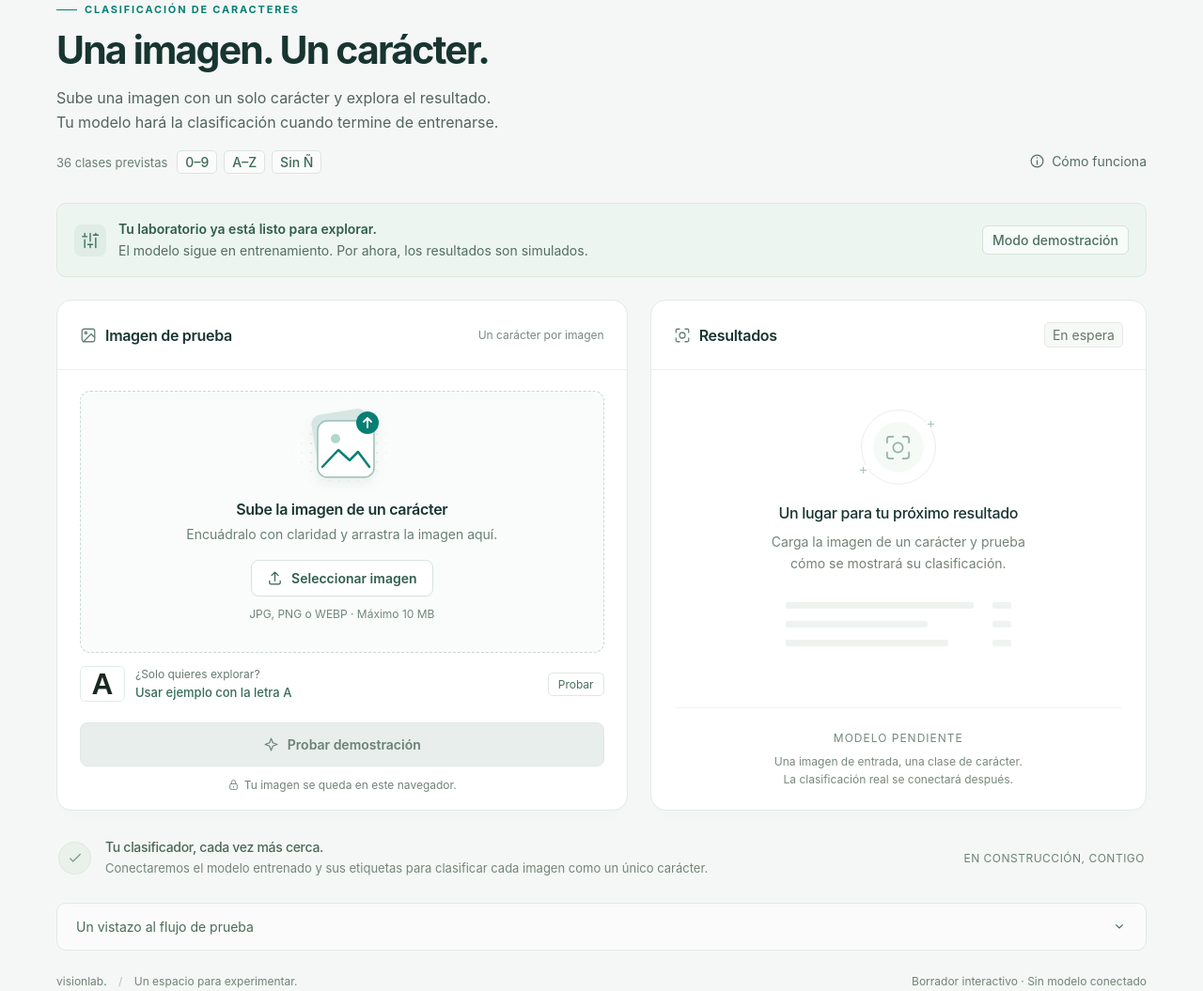
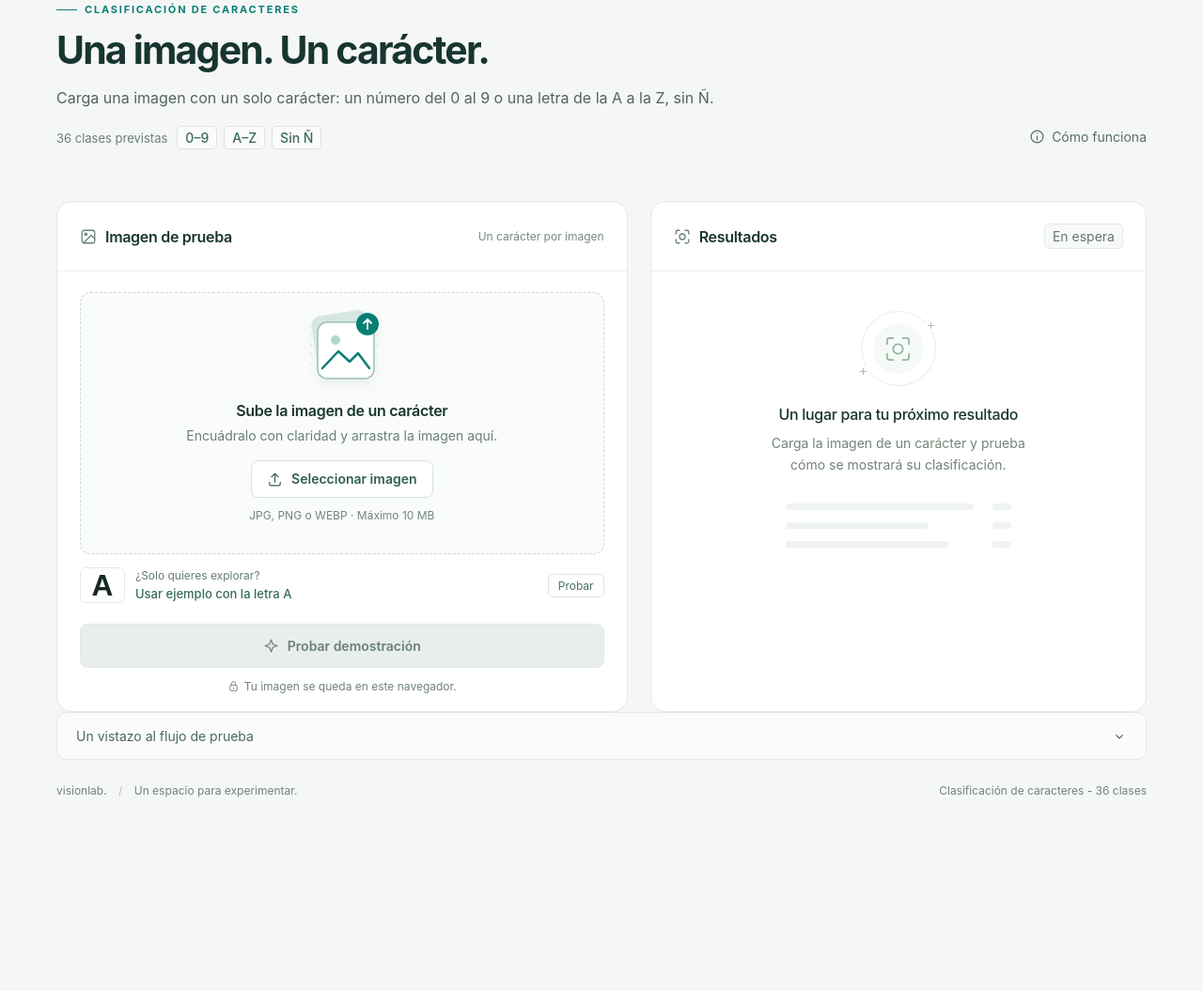
Before and after one commit to JenniferBayona/clasificador-caracteres, a plain HTML site: page index.html in a window 1280 px wide. Shown: the part 121-1176 px from the top of the page at 94% size. After the commit the page ends 998 px from the top, so only its background shows below. Drawn offline with Linux system fonts and the light colour scheme.

Commit message:
Update intro text and footer in index.html

```diff
--- a/index.html
+++ b/index.html
@@ -45,17 +45,11 @@
       <div>
         <p class="eyebrow"><span class="eyebrow-line"></span> CLASIFICACIÓN DE CARACTERES</p>
         <h1 id="page-title">Una imagen. Un carácter.</h1>
-        <p class="intro-text">Sube una imagen con un solo carácter y explora el resultado.<br class="desktop-break"> Tu modelo hará la clasificación cuando termine de entrenarse.</p>
-        <div class="character-classes" aria-label="36 clases previstas: 10 dígitos del cero al nueve y 26 letras mayúsculas de la A a la Z, sin eñe"><span>36 clases previstas</span><strong>0–9</strong><strong>A–Z</strong><strong>Sin Ñ</strong></div>
+        <p class="intro-text">Carga una imagen con un solo carácter: un número del 0 al 9 o una letra de la A a la Z, sin Ñ.</p>
+        <div class="character-classes" aria-label="36 clases: 10 dígitos del cero al nueve y 26 letras mayúsculas de la A a la Z, sin eñe"><span>36 clases previstas</span><strong>0–9</strong><strong>A–Z</strong><strong>Sin Ñ</strong></div>
       </div>
       <a href="#como-funciona" class="help-link"><svg class="icon"><use href="#i-info"/></svg> Cómo funciona</a>
     </section>
-
-    <aside class="demo-notice" aria-label="Estado del laboratorio">
-      <span class="notice-icon"><svg class="icon"><use href="#i-sliders"/></svg></span>
-      <p><strong>Tu laboratorio ya está listo para explorar.</strong><span> El modelo sigue en entrenamiento. Por ahora, los resultados son simulados.</span></p>
-      <span class="demo-badge">Modo demostración</span>
-    </aside>
 
     <div class="workspace">
       <section class="panel upload-panel" aria-labelledby="upload-heading">
@@ -99,7 +93,7 @@
             <p>Carga la imagen de un carácter y prueba<br class="desktop-break"> cómo se mostrará su clasificación.</p>
             <div class="placeholder-results" aria-hidden="true"><div><span></span><i></i></div><div><span></span><i></i></div><div><span></span><i></i></div></div>
           </div>
-          <div id="loading-results" class="loading-results" hidden><span class="loading-orbit" aria-hidden="true"></span><h3>Preparando el ejemplo…</h3><p>Estamos mostrando el flujo de la interfaz.<br>No se está ejecutando un modelo.</p></div>
+          <div id="loading-results" class="loading-results" hidden><span class="loading-orbit" aria-hidden="true"></span><h3>Preparando el ejemplo…</h3><p>Preparando la visualización del resultado de ejemplo.</p></div>
           <div id="prediction-results" class="prediction-results" hidden>
             <p class="result-eyebrow">RESULTADO DE DEMOSTRACIÓN</p>
             <div class="top-result"><span class="top-result-icon"><svg class="icon"><use href="#i-spark"/></svg></span><div><span>Carácter de ejemplo</span><h3 id="top-label">A</h3></div><strong id="top-score">82<span>%</span></strong></div>
@@ -107,19 +101,15 @@
             <ol class="score-list" id="score-list"></ol>
             <div class="result-disclaimer"><svg class="icon"><use href="#i-info"/></svg><p><strong>Estos valores son ficticios.</strong> Se muestra el mismo ejemplo para cualquier imagen; no representa una predicción.</p></div>
           </div>
-          <div class="results-footer"><span class="outline-tag">Modelo pendiente</span><p>Una imagen de entrada, una clase de carácter.<br class="desktop-break"> La clasificación real se conectará después.</p></div>
         </div>
         <span class="sr-only" id="results-announcement" role="status" aria-live="polite"></span>
       </section>
     </div>
-
-    <section class="next-step" aria-label="Próxima etapa"><div class="next-icon"><svg class="icon"><use href="#i-check"/></svg></div><div><h2>Tu clasificador, cada vez más cerca.</h2><p>Conectaremos el modelo entrenado y sus etiquetas para clasificar cada imagen como un único carácter.</p></div><span class="next-label">EN CONSTRUCCIÓN, CONTIGO</span></section>
-
     <details id="como-funciona" class="how-it-works">
       <summary><span>Un vistazo al flujo de prueba</span><svg class="icon"><use href="#i-chevron"/></svg></summary>
-      <div class="steps"><div><svg class="icon"><use href="#i-upload"/></svg><h3>Un carácter por imagen</h3><p>Selecciona un JPG, PNG o WEBP con un dígito del 0 al 9 o una letra A-Z, sin Ñ. Busca un encuadre claro y buen contraste.</p></div><div><svg class="icon"><use href="#i-spark"/></svg><h3>Explora la demostración</h3><p>Ahora verás A, H y R con puntuaciones ficticias, iguales para cualquier imagen.</p></div><div><svg class="icon"><use href="#i-focus"/></svg><h3>Conecta tu modelo después</h3><p>El modelo entrenado elegirá una de las 36 clases según la imagen. Por ahora solo se demuestra la interfaz.</p></div></div>
+      <div class="steps"><div><svg class="icon"><use href="#i-upload"/></svg><h3>Un carácter por imagen</h3><p>Selecciona un JPG, PNG o WEBP con un dígito del 0 al 9 o una letra A-Z, sin Ñ. Busca un encuadre claro y buen contraste.</p></div><div><svg class="icon"><use href="#i-spark"/></svg><h3>Explora la demostración</h3><p>Ahora verás A, H y R con puntuaciones ficticias, iguales para cualquier imagen.</p></div><div><svg class="icon"><use href="#i-focus"/></svg><h3>Consulta el resultado</h3><p>Revisa el carácter mostrado y las puntuaciones de ejemplo en el panel de resultados.</p></div></div>
     </details>
-    <footer class="site-footer"><span>visionlab<span class="brand-period">.</span> <span class="footer-divider">/</span> Un espacio para experimentar.</span><span>Borrador interactivo · Sin modelo conectado</span></footer>
+    <footer class="site-footer"><span>visionlab<span class="brand-period">.</span> <span class="footer-divider">/</span> Un espacio para experimentar.</span><span>Clasificación de caracteres - 36 clases</span></footer>
   </main>
   <noscript><p class="noscript">Activa JavaScript para cargar imágenes y probar la demostración.</p></noscript>
 </body>
```
